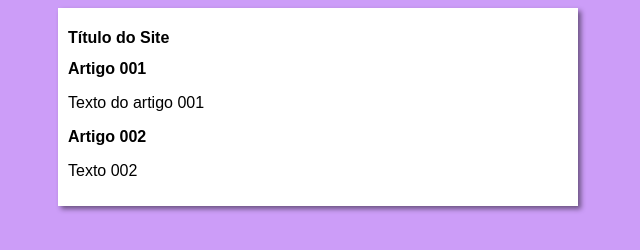
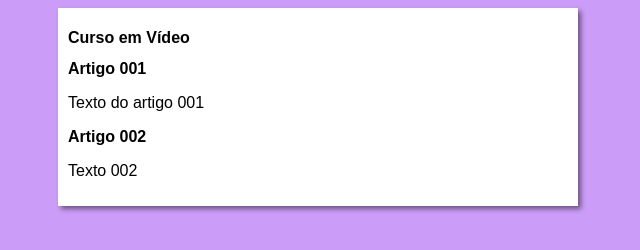
Before and after one commit to ThiagoFavacho/projeto-site, a plain HTML site: page index.html in a window 1280 px wide. Shown: the full height of the page, 322-962 px from the left. Drawn offline with Linux system fonts and the light colour scheme.

Commit message:
Update index.html

```diff
--- a/index.html
+++ b/index.html
@@ -10,7 +10,7 @@
 <body>
     <main>
         <header>
-            <h1>Título do Site</h1>
+            <h1>Curso em Vídeo</h1>
         </header>
         <article>
             <h2>Artigo 001</h2>
```
